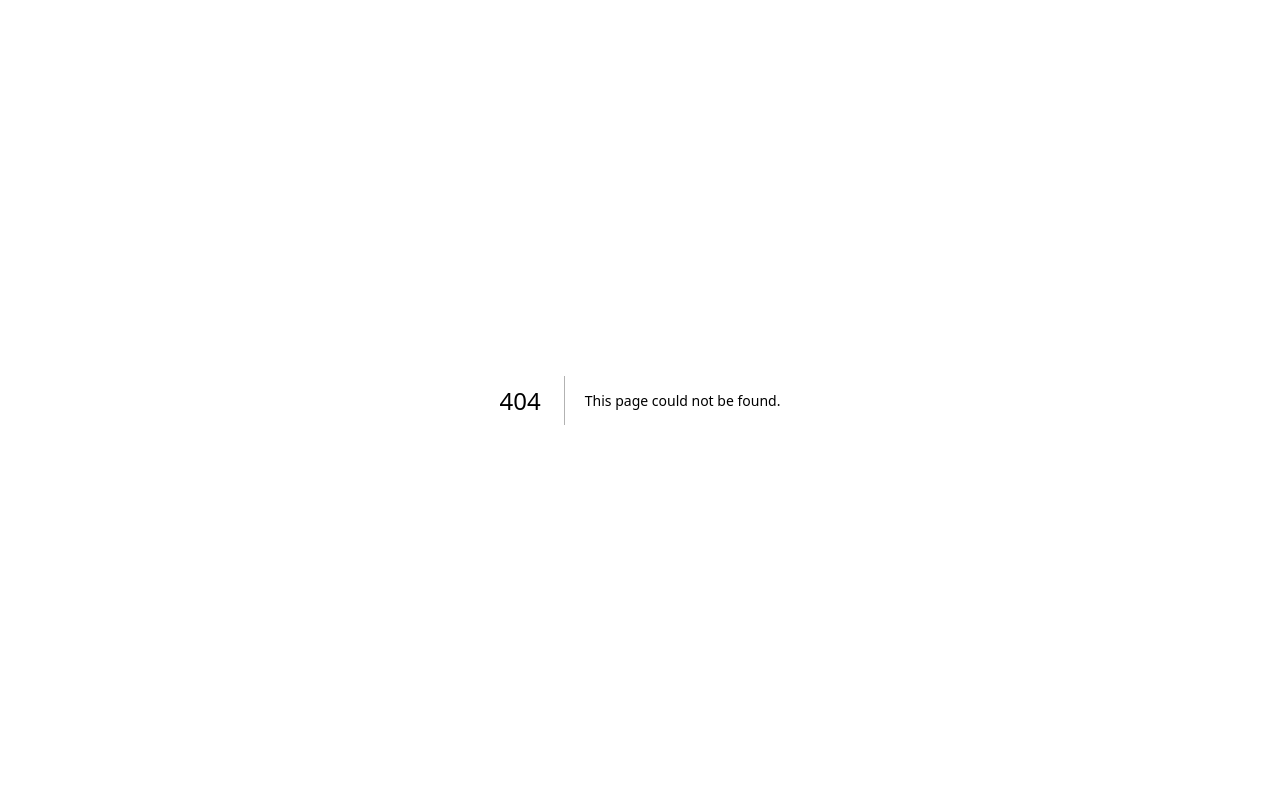
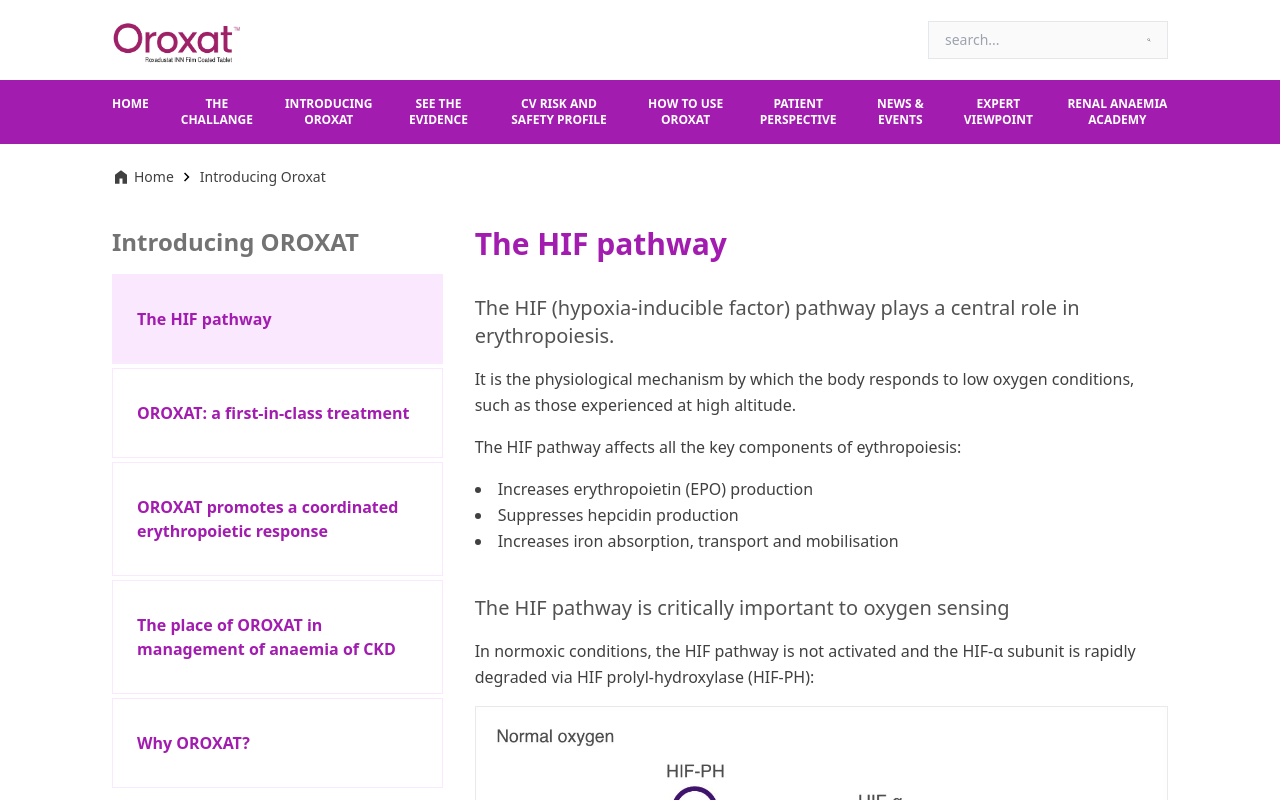
Before and after one commit to Rono-Koushique/oroxat, a Next.js app: page /oroxat in a window 1280 px wide. Before the commit this address had no page. Shown: the top 800 px of the page. Built offline with nearby package versions, Linux system fonts and the light colour scheme.

Commit message:
layout added

```diff
--- a/components/extras/BreadCrumb.tsx
+++ b/components/extras/BreadCrumb.tsx
@@ -16,7 +16,7 @@
 export default function BreadCrumb({ pageLinks }: Props) {
     return (
         <Wall>
-            <Frame className="max-w-6xl mx-auto px-12 py-6">
+            <Frame className="max-w-6xl mx-auto px-8 lg:px-12 py-6">
                 <nav className="flex" aria-label="Breadcrumb">
                     <ol className="inline-flex items-center space-x-1">
                         {pageLinks.map((pageLink, idx) => {
@@ -46,8 +46,11 @@
                                                 </span>
                                             </Link>
                                         ) : (
-                                            <span className="capitalize text-sm leading-none cursor-default
-                                                        font-medium text-neutral-700">
+                                            <span
+                                                key={pageLink.title}
+                                                className="flex items-center capitalize text-sm leading-none cursor-default
+                                                        font-medium text-neutral-700"
+                                            >
                                                 {pageLink.title}
                                             </span>
                                         )}
--- /dev/null
+++ b/components/layouts/Layout2.tsx
@@ -0,0 +1,59 @@
+import React from "react";
+import BreadCrumb from "../extras/BreadCrumb";
+import Wall from "../containers/Wall";
+import { Waypoint } from "react-waypoint";
+import Frame from "../containers/Frame";
+import SideNav from "../navbars/SideNav";
+
+interface PageLink {
+    title: string;
+    href: string;
+}
+
+interface SectionLink {
+    title: string;
+    href: string;
+}
+
+type Props = {
+    pageLinks: PageLink[];
+    sectionLinks: SectionLink[];
+    sidebarTitle: string;
+    children: React.ReactNode | React.ReactNode[];
+};
+
+export default function Layout2({
+    pageLinks,
+    sectionLinks,
+    sidebarTitle,
+    children
+}: Props) {
+    const [activeSection, setActiveSection] = React.useState<string>(
+        sectionLinks[0].href.slice(1)
+    );
+    return (
+        <>
+            <BreadCrumb pageLinks={pageLinks} />
+            <Wall>
+                <Waypoint
+                    onEnter={() =>
+                        setActiveSection(sectionLinks[0].href.slice(1))
+                    }
+                />
+                <Frame
+                    className="max-w-6xl mx-auto grid grid-cols-1 lg:grid-cols-9 gap-x-8 px-8 pt-4 pb-16
+                            lg:px-12 lg:pb-20"
+                >
+                    <SideNav
+                        title={sidebarTitle}
+                        sidebarLinks={sectionLinks}
+                        activeSection={activeSection}
+                    />
+                    <Frame className="lg:col-span-6 w-full flex flex-col h-fit gap-y-16">
+                        {children}
+                    </Frame>
+                </Frame>
+            </Wall>
+        </>
+    );
+}
--- a/components/navbars/SideNav.tsx
+++ b/components/navbars/SideNav.tsx
@@ -21,7 +21,9 @@
 }: Props) {
     return (
         <nav
-            className={`sticky top-2 self-start ${className ? className : ""}`}
+            className={`hidden lg:block col-span-3 sticky top-2 self-start w-full ${
+                className ? className : ""
+            }`}
         >
             <h2 className="text-2xl text-neutral-500 font-semibold">{title}</h2>
             <ol className="flex flex-col gap-y-1 mt-4">
@@ -31,7 +33,8 @@
                             <Link href={sidebarLink.href}>
                                 <div
                                     className={`w-full px-6 py-8 border border-fuchsia-100 hover:bg-fuchsia-50 ${
-                                        activeSection === sidebarLink.href.slice(1)
+                                        activeSection ===
+                                        sidebarLink.href.slice(1)
                                             ? "bg-fuchsia-100"
                                             : ""
                                     }`}
--- a/components/slides/ReviewSlide.tsx
+++ b/components/slides/ReviewSlide.tsx
@@ -5,15 +5,21 @@
 type Props = {
     imgSrc: StaticImageData;
     title: string;
+    asSlide?: boolean;
     className?: string;
 };
 
-export default function ReviewSlide({ imgSrc, title, className }: Props) {
+export default function ReviewSlide({
+    imgSrc,
+    title,
+    asSlide = true,
+    className,
+}: Props) {
     return (
         <div
-            className={`w-full flex flex-col px-0 py-0 lg:px-24 lg:pb-20 ${
-                className ? className : ""
-            }`}
+            className={`w-full flex flex-col ${
+                asSlide ? "px-0 py-0 lg:px-24 lg:pb-20" : ""
+            } ${className ? className : ""}`}
         >
             <div className="h-fit w-full relative">
                 <Image
--- a/pages/challange.tsx
+++ b/pages/challange.tsx
@@ -60,17 +60,27 @@
                     content="width=device-width, initial-scale=1"
                 />
             </Head>
+            {/* <Waypoint
+                onEnter={() => setActiveSection("understanding-anaemia-of-ckd")}
+            ></Waypoint> */}
             <Layout1>
                 <BreadCrumb pageLinks={pageLinks} />
                 <Wall>
-                    <Frame className="max-w-6xl mx-auto px-12 flex gap-x-8 ">
+                    <Waypoint
+                        onEnter={() =>
+                            setActiveSection("understanding-anaemia-of-ckd")
+                        }
+                    />
+                    <Frame
+                        className="max-w-6xl mx-auto grid grid-cols-1 lg:grid-cols-9 gap-x-8 px-8 pt-4 pb-16
+                            lg:px-12 lg:pb-20"
+                    >
                         <SideNav
-                            className="w-[28rem] mb-32"
                             title="The Challange"
                             sidebarLinks={sectionLinks}
                             activeSection={activeSection}
                         />
-                        <Frame className="w-full flex flex-col gap-y-16 mb-32">
+                        <Frame className="lg:col-span-6 w-full flex flex-col h-fit gap-y-16">
                             <Waypoint
                                 onEnter={() =>
                                     setActiveSection(
@@ -106,7 +116,7 @@
                                         of factors, including:
                                     </p>
                                     <br />
-                                    <div className="grid grid-cols-4 gap-x-4">
+                                    <div className="grid grid-cols-2 sm:grid-cols-4 gap-4">
                                         <BodyImage
                                             imgSrc={kidney}
                                             caption="Reduced oxygen sensing in the kidney"
@@ -172,7 +182,7 @@
                                     <ReviewSlide
                                         imgSrc={ReviewImage1}
                                         title="Professor Anjon Banerjee on kidney diseases"
-                                        className="px-0 pb-0"
+                                        asSlide={false}
                                     />
                                     <br />
                                     <p className="body-p">
@@ -269,9 +279,9 @@
                                             <span className="underline text-fuchsia-700">
                                                 www.mhra.gov.uk/yellowcard
                                             </span>
-                                            or search for MHRA Yellow Card in
-                                            the Google Play or Apple App Store.
-                                            Adverse events should also be
+                                            &nbsp; or search for MHRA Yellow
+                                            Card in the Google Play or Apple App
+                                            Store. Adverse events should also be
                                             reported to SKF Pharma Ltd. on 0800
                                             783 5018
                                         </p>
--- a/pages/index.tsx
+++ b/pages/index.tsx
@@ -7,7 +7,6 @@
 import HomeReviews from "@/components/sections/HomeReviews";
 import HomeTell from "@/components/sections/HomeTell";
 import HomeNews from "@/components/sections/HomeNews";
-import Size from "@/components/extras/Size";
 
 const inter = Inter({ subsets: ["latin"] });
 
@@ -45,7 +44,6 @@
                     <HomeNews />
                 </section>
             </Layout1>
-            <Size />
         </>
     );
 }
--- /dev/null
+++ b/pages/oroxat.tsx
@@ -0,0 +1,124 @@
+import Layout1 from "@/components/layouts/Layout1";
+import Layout2 from "@/components/layouts/Layout2";
+import Head from "next/head";
+import React from "react";
+import { Waypoint } from "react-waypoint";
+import Oroxat1 from "public/images/page-oroxat/oroxat1.jpeg";
+import Oroxat2 from "public/images/page-oroxat/oroxat2.png";
+import Image from "next/image";
+
+const pageLinks = [
+    {
+        title: "home",
+        href: "/",
+    },
+    {
+        title: "introducing oroxat",
+        href: "/oroxat",
+    },
+];
+
+const sectionLinks = [
+    {
+        title: "The HIF pathway",
+        href: "#the-hif-pathway",
+    },
+    {
+        title: "OROXAT: a first-in-class treatment",
+        href: "#oroxat-a-first-in-class-treatment",
+    },
+    {
+        title: "OROXAT promotes a coordinated erythropoietic response",
+        href: "#oroxat-promotes-a-coordinated-erythropoietic-response",
+    },
+    {
+        title: "The place of OROXAT in management of anaemia of CKD",
+        href: "#the-place-of-oroxat-in-management-of-anaemia-of-ckd",
+    },
+    {
+        title: "Why OROXAT?",
+        href: "#why-oroxat",
+    },
+];
+
+type Props = {};
+
+export default function Oroxat({}: Props) {
+    const [activeSection, setActiveSection] = React.useState<string>(
+        sectionLinks[0].href.slice(1)
+    );
+    return (
+        <>
+            <Head>
+                <title>Oroxat</title>
+                <meta
+                    name="description"
+                    content="Oroxat is a medicine produced by SKF. It is used to treat a variety of conditions and is available by prescription only."
+                />
+                <meta
+                    name="viewport"
+                    content="width=device-width, initial-scale=1"
+                />
+            </Head>
+            <Layout1>
+                <Layout2
+                    pageLinks={pageLinks}
+                    sectionLinks={sectionLinks}
+                    sidebarTitle="Introducing OROXAT"
+                >
+                    <Waypoint
+                        onEnter={() => setActiveSection("#the-hif-pathway")}
+                        onLeave={() => setActiveSection("")}
+                    >
+                        <section id="the-hif-pathway" className="flex flex-col">
+                            <h1 className="body-h1">The HIF pathway</h1>
+                            <h2 className="body-h2">
+                                The HIF (hypoxia-inducible factor) pathway plays
+                                a central role in erythropoiesis.
+                            </h2>
+                            <p className="body-p">
+                                It is the physiological mechanism by which the
+                                body responds to low oxygen conditions, such as
+                                those experienced at high altitude.
+                            </p>
+                            <p className="body-p">
+                                The HIF pathway affects all the key components
+                                of eythropoiesis:
+                            </p>
+                            <ul className="body-ul">
+                                <li>
+                                    Increases erythropoietin (EPO) production
+                                </li>
+                                <li>Suppresses hepcidin production</li>
+                                <li>
+                                    Increases iron absorption, transport and
+                                    mobilisation
+                                </li>
+                            </ul>
+                            <br />
+                            <h2 className="body-h2">
+                                The HIF pathway is critically important to
+                                oxygen sensing
+                            </h2>
+                            <p className="body-p">
+                                In normoxic conditions, the HIF pathway is not
+                                activated and the HIF-α subunit is rapidly
+                                degraded via HIF prolyl-hydroxylase (HIF-PH):
+                            </p>
+                            <Image className="body-img" src={Oroxat1} alt="" />
+                            <p className="body-p">
+                                In hypoxic conditions, the HIF pathway is
+                                activated: the HIF-α subunit is not degraded,
+                                allowing dimerisation with the HIF-ß subunit and
+                                so inducing the transcription and translation of
+                                target hypoxia response genes involved in
+                                erythropoiesis, including:
+                            </p>
+                            <Image className="body-img" src={Oroxat2} alt="" />
+                        </section>
+                    </Waypoint>
+                </Layout2>
+            </Layout1>
+        </>
+    );
+}
--- a/styles/globals.css
+++ b/styles/globals.css
@@ -3,7 +3,7 @@
 @import "tailwindcss/utilities";
 
 @layer base {
-    html, body {
+    body {
         width: 100%;
         margin: 0;
         padding: 0;
@@ -35,4 +35,8 @@
     .body-ul {
         @apply text-neutral-700 leading-relaxed mb-4 list-disc list-inside;
     }
+
+    .body-img {
+        @apply mb-4
+    }
 }
```
Also changed, not shown: public/images/page-oroxat/oroxat1.jpeg (added), public/images/page-oroxat/oroxat2.png (added).
